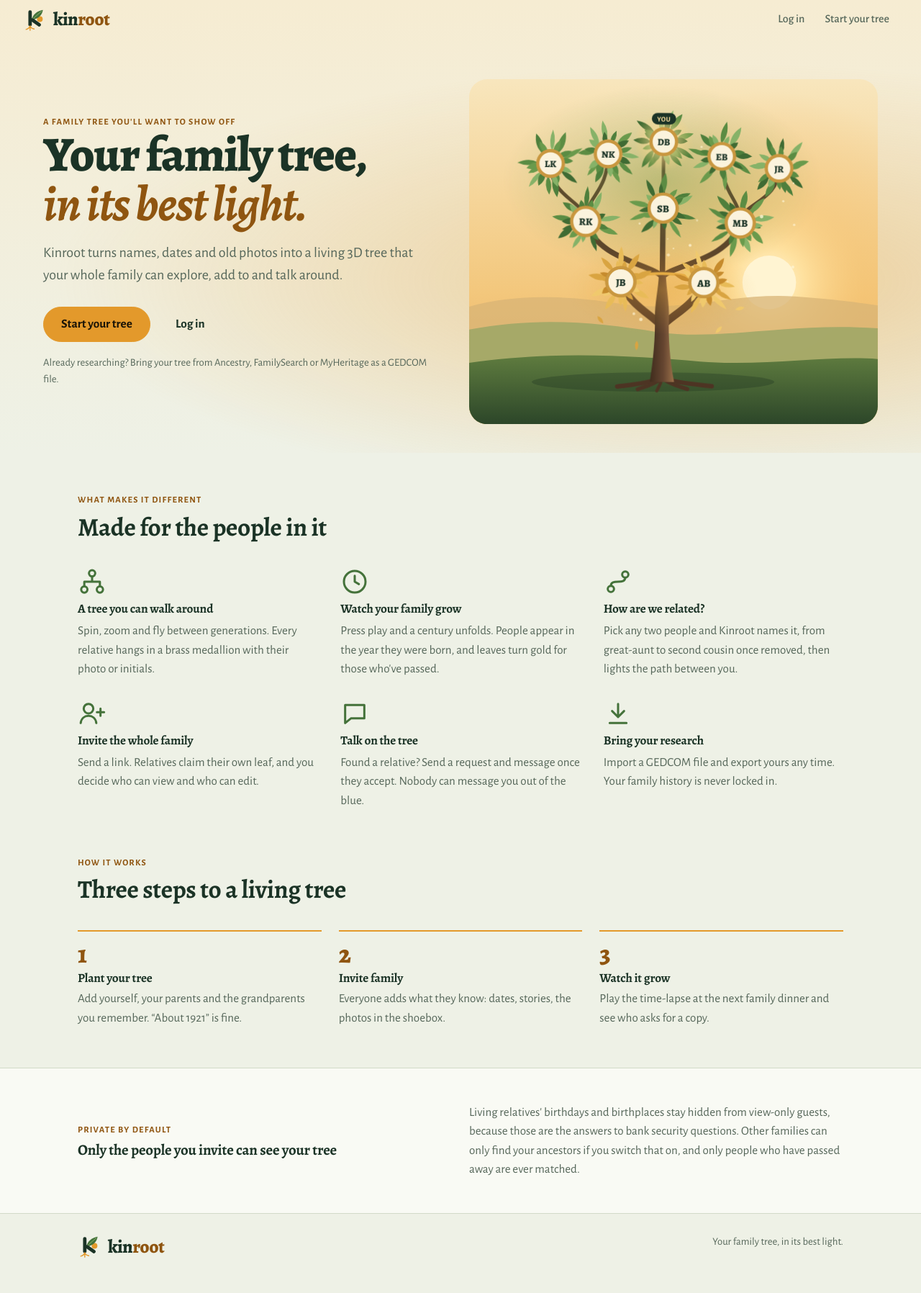
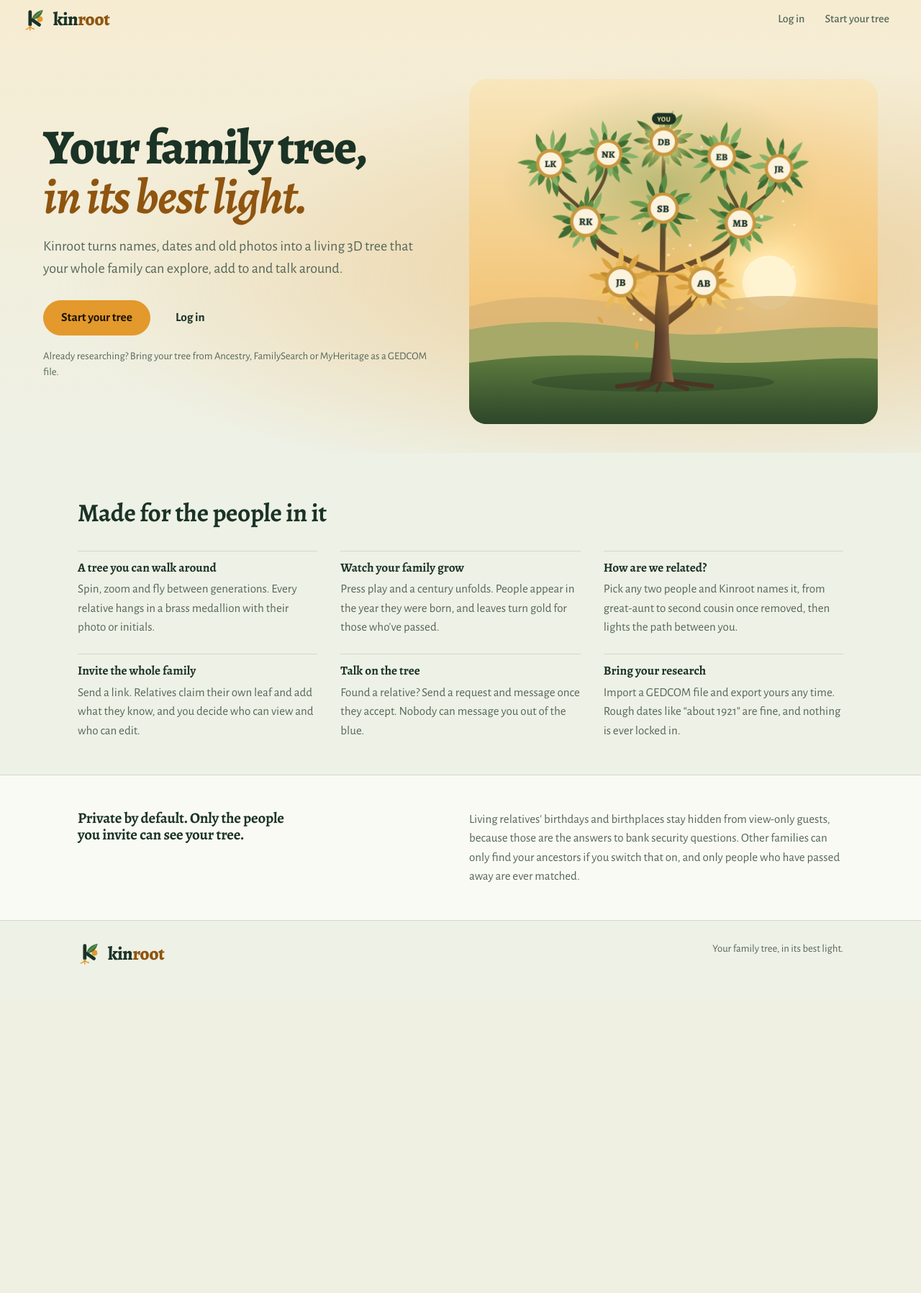
Before and after one commit to davidabrand/kinroot, a Flask app: page / in a window 1280 px wide. Shown: the whole page at 72% size. After the commit the page ends 1340 px from the top, so only its background shows below. Run offline with Flask 3, Linux system fonts and the light colour scheme.

Commit message:
Anti-generic pass: typography and hairlines instead of containers
Landing: drop section eyebrows, the icon feature grid and the steps section that repeated it; features become a typographic list. Dashboard: greeting as the title, no OWNER badge on your own trees (shared trees say whose), unboxed sidebar and import row, no decorative icon on the Plant tile. Family: sections unboxed, no heading icon, shorter intro. Tree panel: stats set as type, relatives grouped with one label per group, no repeated tree name or duplicate tip. Removed redundant eyebrows on Account, Join and the relationship finder, and the decorative shield on Privacy.

Co-Authored-By: Claude Opus 5.5 <noreply@anthropic.com>

```diff
--- a/static/css/style.css
+++ b/static/css/style.css
@@ -311,16 +311,15 @@ details[open] > :not(summary) { animation: rise-in var(--dur) var(--ease) both;
   .hero { padding-top: 96px; }
   .hero-art { max-width: 520px; }
 }
-.features { max-width: 1160px; margin: 0 auto; padding: 56px clamp(16px, 4vw, 48px); display: grid; gap: 36px; }
-.feature-grid { display: grid; grid-template-columns: repeat(auto-fit, minmax(250px, 1fr)); gap: 28px 32px; }
-.feature { display: grid; gap: 8px; align-content: start; }
-.feature .icon { width: 40px; height: 40px; color: var(--leaf); }
-.feature p { color: var(--ink-soft); }
-.steps { list-style: none; counter-reset: step; margin: 0; padding: 0; display: grid; grid-template-columns: repeat(auto-fit, minmax(220px, 1fr)); gap: 24px; }
-.steps li { counter-increment: step; display: grid; gap: 6px; align-content: start; padding-top: 14px; border-top: 2px solid var(--honey); }
-.steps li::before { content: counter(step); font: 800 2.2rem/1 var(--display); color: var(--honey-ink); }
+.features { max-width: 1160px; margin: 0 auto; padding: var(--sp-8) clamp(16px, 4vw, 48px) var(--sp-7); display: grid; gap: var(--sp-6); }
+.features > h2 { font-size: var(--fs-h1); max-width: 20ch; }
+/* Features read as a list set in type: a hairline, a name, a sentence. No icons, no tiles. */
+.feature-list { margin: 0; display: grid; grid-template-columns: repeat(auto-fit, minmax(280px, 1fr)); gap: var(--sp-5) var(--sp-6); }
+.feature-list > div { display: grid; gap: 6px; align-content: start; padding-top: var(--sp-3); border-top: 1px solid var(--line); }
+.feature-list dt { font: 700 var(--fs-h3)/1.25 var(--display); }
+.feature-list dd { margin: 0; color: var(--ink-soft); }
 .promise { background: var(--surface); border-block: 1px solid var(--line); }
-.promise-inner { max-width: 1160px; margin: 0 auto; padding: 48px clamp(16px, 4vw, 48px); display: grid; grid-template-columns: repeat(auto-fit, minmax(260px, 1fr)); gap: 24px; align-items: center; }
+.promise-inner { max-width: 1160px; margin: 0 auto; padding: var(--sp-7) clamp(16px, 4vw, 48px); display: grid; grid-template-columns: repeat(auto-fit, minmax(260px, 1fr)); gap: var(--sp-5); align-items: start; }
 .site-footer { max-width: 1160px; margin: 0 auto; padding: 28px clamp(16px, 4vw, 48px) 48px; display: flex; gap: 12px; justify-content: space-between; flex-wrap: wrap; color: var(--ink-soft); font-size: var(--fs-small); }
 @media (prefers-reduced-motion: no-preference) {
   .mote { animation: drift 9s ease-in-out infinite alternate; }
--- a/templates/account.html
+++ b/templates/account.html
@@ -4,7 +4,6 @@
 {% block content %}
 <main class="page narrow">
   <div class="page-head with-action">
-    <p class="eyebrow">Account</p>
     <h1>{{ me.name }}</h1>
     <p class="muted">{{ me.email }}</p>
     <form method="post" action="{{ url_for('auth.logout') }}" class="head-action">{{ m.csrf() }}<button class="btn-sm">Log out</button></form>
--- a/templates/join.html
+++ b/templates/join.html
@@ -5,7 +5,6 @@
 <main class="page narrow">
   <div class="card stack" style="text-align: center; justify-items: center; gap: 16px">
     {{ m.mark("mark") }}
-    <p class="eyebrow">You're invited</p>
     <h1>{{ invite.inviter_name }} invited you to “{{ invite.tree_name }}”</h1>
     {% if invite.person_first and not invite.person_user %}
       <p class="lede">They've saved a leaf for you: <strong>{{ invite.person_first }} {{ invite.person_last }}</strong>. Join to claim it.</p>
--- a/templates/landing.html
+++ b/templates/landing.html
@@ -6,7 +6,6 @@
 <section class="hero">
   <div class="hero-inner">
     <div>
-      <p class="eyebrow">A family tree you'll want to show off</p>
       <h1>Your family tree, <em>in its best light.</em></h1>
       <p class="lede">Kinroot turns names, dates and old photos into a living 3D tree that your whole family can explore, add to and talk around.</p>
       <div class="btn-row">
@@ -20,41 +19,25 @@
 </section>
 
 <section class="features" aria-labelledby="features-title">
-  <div class="page-head">
-    <p class="eyebrow">What makes it different</p>
-    <h2 id="features-title" style="font-size: var(--fs-h1)">Made for the people in it</h2>
-  </div>
-  <div class="feature-grid">
-    <div class="feature">{{ m.icon("tree") }}<h3>A tree you can walk around</h3>
-      <p>Spin, zoom and fly between generations. Every relative hangs in a brass medallion with their photo or initials.</p></div>
-    <div class="feature">{{ m.icon("clock") }}<h3>Watch your family grow</h3>
-      <p>Press play and a century unfolds. People appear in the year they were born, and leaves turn gold for those who've passed.</p></div>
-    <div class="feature">{{ m.icon("route") }}<h3>How are we related?</h3>
-      <p>Pick any two people and Kinroot names it, from great-aunt to second cousin once removed, then lights the path between you.</p></div>
-    <div class="feature">{{ m.icon("user-plus") }}<h3>Invite the whole family</h3>
-      <p>Send a link. Relatives claim their own leaf, and you decide who can view and who can edit.</p></div>
-    <div class="feature">{{ m.icon("message") }}<h3>Talk on the tree</h3>
-      <p>Found a relative? Send a request and message once they accept. Nobody can message you out of the blue.</p></div>
-    <div class="feature">{{ m.icon("download") }}<h3>Bring your research</h3>
-      <p>Import a GEDCOM file and export yours any time. Your family history is never locked in.</p></div>
-  </div>
+  <h2 id="features-title">Made for the people in it</h2>
+  <dl class="feature-list">
+    <div><dt>A tree you can walk around</dt>
+      <dd>Spin, zoom and fly between generations. Every relative hangs in a brass medallion with their photo or initials.</dd></div>
+    <div><dt>Watch your family grow</dt>
+      <dd>Press play and a century unfolds. People appear in the year they were born, and leaves turn gold for those who've passed.</dd></div>
+    <div><dt>How are we related?</dt>
+      <dd>Pick any two people and Kinroot names it, from great-aunt to second cousin once removed, then lights the path between you.</dd></div>
+    <div><dt>Invite the whole family</dt>
+      <dd>Send a link. Relatives claim their own leaf and add what they know, and you decide who can view and who can edit.</dd></div>
+    <div><dt>Talk on the tree</dt>
+      <dd>Found a relative? Send a request and message once they accept. Nobody can message you out of the blue.</dd></div>
+    <div><dt>Bring your research</dt>
+      <dd>Import a GEDCOM file and export yours any time. Rough dates like “about 1921” are fine, and nothing is ever locked in.</dd></div>
+  </dl>
 </section>
-
-<section class="features" aria-labelledby="how-title" style="padding-top: 8px">
-  <div class="page-head"><p class="eyebrow">How it works</p><h2 id="how-title" style="font-size: var(--fs-h1)">Three steps to a living tree</h2></div>
-  <ol class="steps">
-    <li><h3>Plant your tree</h3><p class="muted">Add yourself, your parents and the grandparents you remember. “About 1921” is fine.</p></li>
-    <li><h3>Invite family</h3><p class="muted">Everyone adds what they know: dates, stories, the photos in the shoebox.</p></li>
-    <li><h3>Watch it grow</h3><p class="muted">Play the time-lapse at the next family dinner and see who asks for a copy.</p></li>
-  </ol>
-</section>
-
 <section class="promise" aria-labelledby="privacy-title">
   <div class="promise-inner">
-    <div class="stack-sm">
-      <p class="eyebrow">Private by default</p>
-      <h2 id="privacy-title">Only the people you invite can see your tree</h2>
-    </div>
+    <h2 id="privacy-title">Private by default. Only the people you invite can see your tree.</h2>
     <p class="muted">Living relatives' birthdays and birthplaces stay hidden from view-only guests, because those are the answers to bank security questions. Other families can only find your ancestors if you switch that on, and only people who have passed away are ever matched.</p>
   </div>
 </section>
--- a/templates/share.html
+++ b/templates/share.html
@@ -87,7 +87,7 @@
   </section>
 
   <section aria-labelledby="privacy-title">
-    <h2 id="privacy-title">{{ m.icon("shield") }} Privacy</h2>
+    <h2 id="privacy-title">Privacy</h2>
     <form method="post" class="stack">
       {{ m.csrf() }}<input type="hidden" name="action" value="privacy">
       <label class="check"><input type="checkbox" name="hide_living" {{ 'checked' if tree.hide_living }}>
--- a/templates/tree.html
+++ b/templates/tree.html
@@ -72,9 +72,7 @@
 
   <aside class="side-panel" id="panel" aria-label="Details" aria-busy="true">
     <span class="sr-only">Loading your family…</span>
-    <span class="skel short" aria-hidden="true"></span>
     <span class="skel title" aria-hidden="true"></span>
-    <div class="stat-row" aria-hidden="true"><span class="skel" style="height:64px"></span><span class="skel" style="height:64px"></span><span class="skel" style="height:64px"></span></div>
     <span class="skel" aria-hidden="true"></span>
     <span class="skel short" aria-hidden="true"></span>
   </aside>
```
Also changed, not shown: other parts of static/css/style.css (+17 -14 lines), static/js/tree/panel.js (+22 -24 lines), templates/dashboard.html (+6 -7 lines), templates/family.html (+7 -8 lines).
